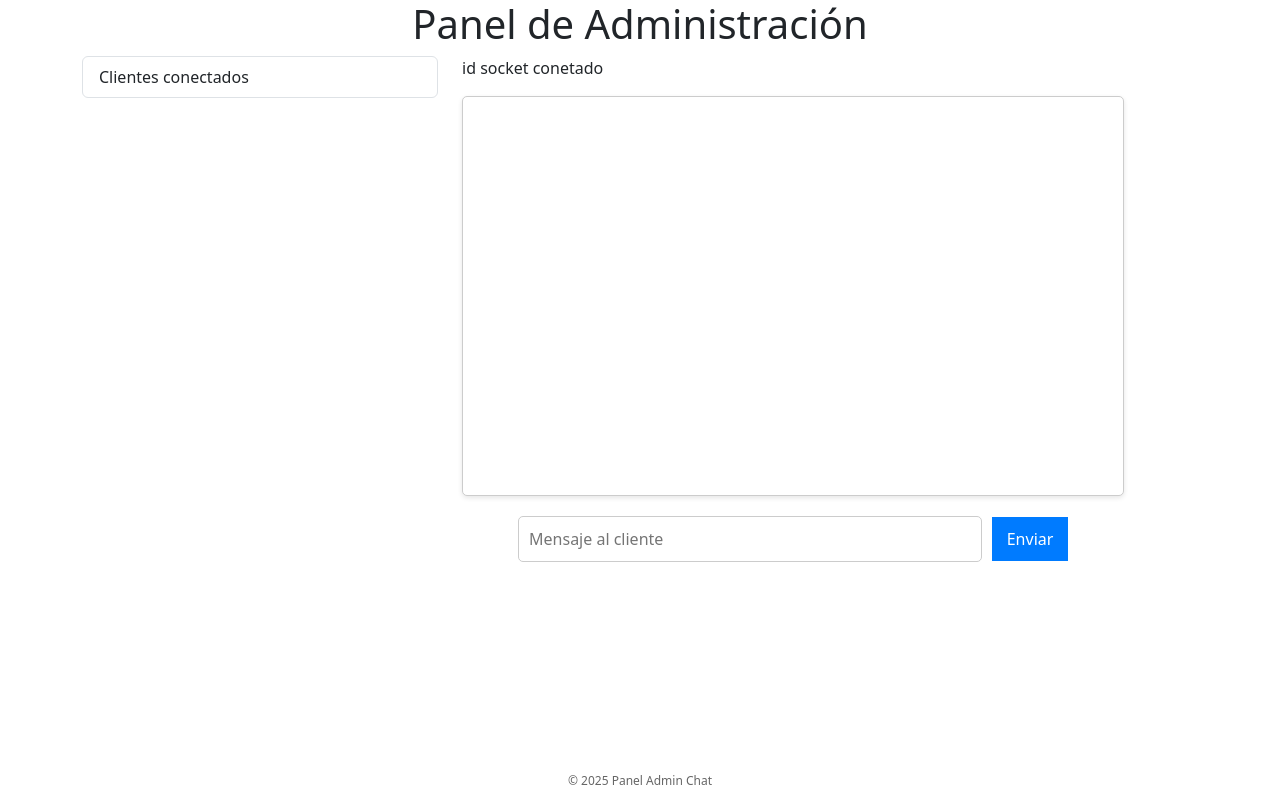
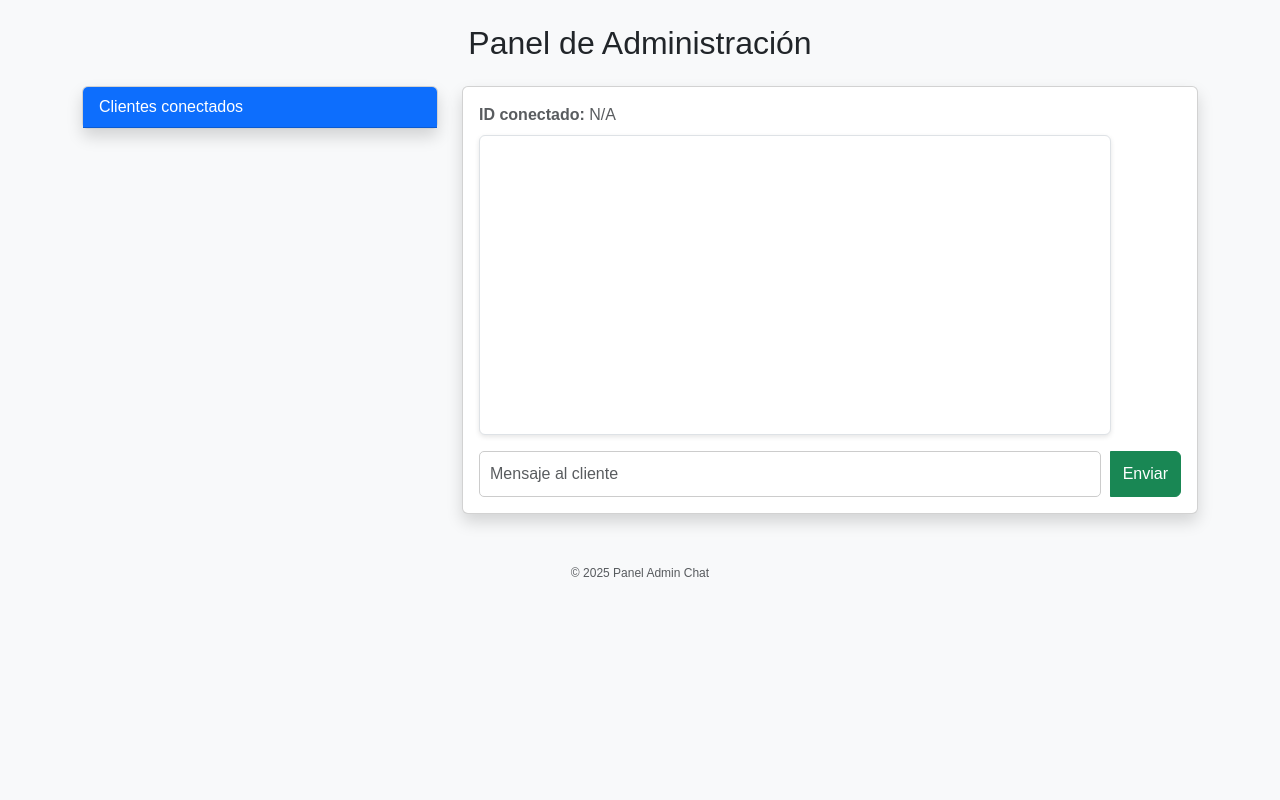
Before and after one commit to sergiovivart/adminChat, a website: page public/admin/index.html in a window 1280 px wide. Drawn offline with nearby package versions, Linux system fonts and the light colour scheme; no server answers.

Commit message:
mejorada la experiencia de UX del cliente y del admisnitrador

```diff
--- a/public/admin/index.html
+++ b/public/admin/index.html
@@ -1,45 +1,67 @@
 <!DOCTYPE html>
-<html>
+<html lang="es">
+
 <head>
+    <meta charset="UTF-8" />
+    <meta name="viewport" content="width=device-width, initial-scale=1.0" />
     <title>Panel Admin</title>
+
+    <!-- Bootstrap CSS -->
+    <link href="https://cdn.jsdelivr.net/npm/bootstrap@5.3.5/dist/css/bootstrap.min.css" rel="stylesheet"
+        integrity="sha384-SgOJa3DmI69IUzQ2PVdRZhwQ+dy64/BUtbMJw1MZ8t5HZApcHrRKUc4W0kG879m7" crossorigin="anonymous">
+
     <link rel="stylesheet" href="style.css" />
+</head>
 
-    <link href="https://cdn.jsdelivr.net/npm/bootstrap@5.3.5/dist/css/bootstrap.min.css" rel="stylesheet" integrity="sha384-SgOJa3DmI69IUzQ2PVdRZhwQ+dy64/BUtbMJw1MZ8t5HZApcHrRKUc4W0kG879m7" crossorigin="anonymous">
-</head>
-<body>
-    <h1>Panel de Administración</h1>
+<body class="bg-light">
 
-    <div class="container">
-        <div class="row justify-content-md-center">
+    <div class="container py-4">
+        <h2 class="text-center mb-4">Panel de Administración</h2>
 
-            <div class="col col-lg-4">
-                <ul id="clientListSideBar" class="list-group">
-                    <li class="list-group-item">Clientes conectados</li>
-                  </ul>
-            </div>
-            <!-- fin de la columna  -->
-
-            <div class="col col-lg-8">
-                <p id="etiquetaIdConectado"> id socket conetado</p>
-                <div id="messages"></div>
-                <div class="input-container">
-                    <input id="input" placeholder="Mensaje al cliente">
-                    <button onclick="sendMessage()">Enviar</button>
+        <div class="row">
+            <!-- Sidebar de clientes -->
+            <div class="col-md-4 mb-3">
+                <div class="card shadow">
+                    <div class="card-header bg-primary text-white">
+                        Clientes conectados
+                    </div>
+                    <ul id="clientListSideBar" class="list-group list-group-flush">
+                        <!-- Clientes se agregan dinámicamente aquí -->
+                    </ul>
                 </div>
             </div>
-            <!-- finde la columna  -->
 
+            <!-- Chat con cliente -->
+            <div class="col-md-8">
+                <div class="card shadow mb-3">
+                    <div class="card-body">
+                        <p class="text-muted mb-2"><strong>ID conectado:</strong> <span
+                                id="etiquetaIdConectado">N/A</span></p>
+
+                        <div id="messages" class="border rounded p-2 mb-3" style="height: 300px; overflow-y: auto;">
+                        </div>
+
+                        <div class="input-group">
+                            <input id="input" class="form-control" placeholder="Mensaje al cliente" />
+                            <button class="btn btn-success" onclick="sendMessage()">Enviar</button>
+                        </div>
+                    </div>
+                </div>
+            </div>
         </div>
+
+        <footer class="text-center text-muted mt-4">
+            &copy; 2025 Panel Admin Chat
+        </footer>
     </div>
 
-
-    <footer>
-        &copy; 2025 Panel Admin Chat
-    </footer>
-
+    <!-- Scripts -->
     <script src="/socket.io/socket.io.js"></script>
-    <script src="https://cdn.jsdelivr.net/npm/bootstrap@5.3.5/dist/js/bootstrap.bundle.min.js" integrity="sha384-k6d4wzSIapyDyv1kpU366/PK5hCdSbCRGRCMv+eplOQJWyd1fbcAu9OCUj5zNLiq" crossorigin="anonymous"></script>
+    <script src="https://cdn.jsdelivr.net/npm/bootstrap@5.3.5/dist/js/bootstrap.bundle.min.js"
+        integrity="sha384-k6d4wzSIapyDyv1kpU366/PK5hCdSbCRGRCMv+eplOQJWyd1fbcAu9OCUj5zNLiq"
+        crossorigin="anonymous"></script>
     <script src="admin.js"></script>
 
 </body>
+
 </html>
--- a/public/client/style.css
+++ b/public/client/style.css
@@ -28,7 +28,9 @@ body {
     overflow-y: auto;
     padding: 10px;
     background-color: #fff;
-    margin : 0 auto;
+    margin: 0 auto;
+    font-size: 14px;
+
 }
 
 /* // estilos de mensajes */
@@ -41,9 +43,12 @@ body {
     position: relative;
     float: right;
     margin-bottom: 0px;
-    word-wrap: break-word; /* Permite que las palabras largas se ajusten */
-    overflow-wrap: break-word; /* Compatibilidad adicional */
-    word-break: break-word; /* Asegura que las palabras largas se dividan */
+    word-wrap: break-word;
+    /* Permite que las palabras largas se ajusten */
+    overflow-wrap: break-word;
+    /* Compatibilidad adicional */
+    word-break: break-word;
+    /* Asegura que las palabras largas se dividan */
 }
 
 .mensajeAdmin {
@@ -54,9 +59,12 @@ body {
     position: relative;
     float: left;
     margin-bottom: 0px;
-    word-wrap: break-word; /* Permite que las palabras largas se ajusten */
-    overflow-wrap: break-word; /* Compatibilidad adicional */
-    word-break: break-word; /* Asegura que las palabras largas se dividan */
+    word-wrap: break-word;
+    /* Permite que las palabras largas se ajusten */
+    overflow-wrap: break-word;
+    /* Compatibilidad adicional */
+    word-break: break-word;
+    /* Asegura que las palabras largas se dividan */
 }
 
 .controls {
```
Also changed, not shown: public/client/index.html (+17 -8 lines).
